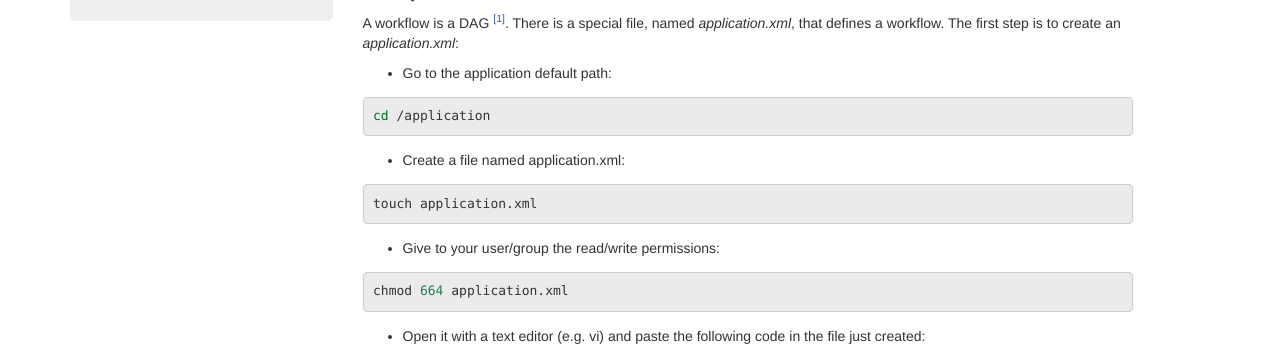
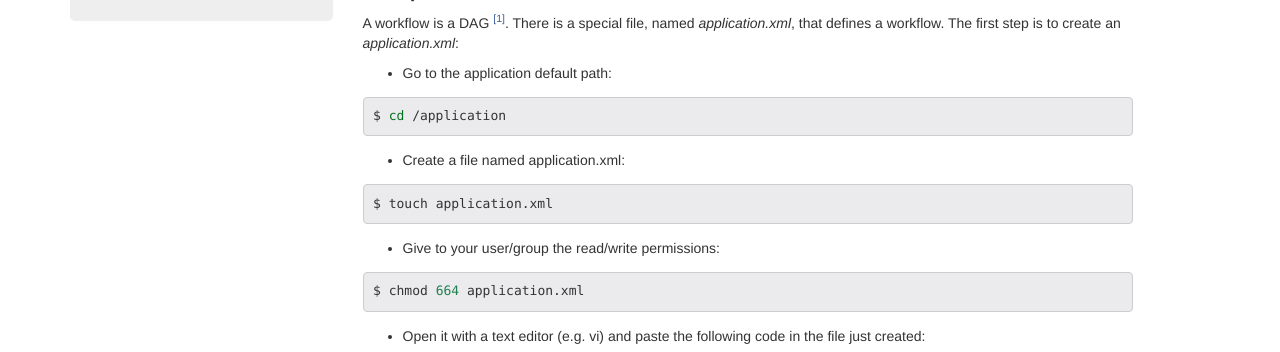
Before and after one commit to Terradue/doc-developer-sandbox, a Sphinx documentation site: the page built from source/developer/single_node.rst, in a window 1280 px wide, cut to the strip 457-809 px from the top of the page. Built offline with Sphinx 7.4.7, drawn with Linux system fonts in a browser that asks for light colours; pages that are not in the unit, such as notebooks, are missing from menus.

```diff
--- a/source/developer/single_node.rst
+++ b/source/developer/single_node.rst
@@ -22,19 +22,19 @@ A workflow is a DAG [#f1]_. There is a special file, named *application.xml*, th
 
 .. code-block:: bash
 
- cd /application
+ $ cd /application
 
 * Create a file named application.xml:
 
 .. code-block:: bash
 
- touch application.xml
+ $ touch application.xml
 
 * Give to your user/group the read/write permissions:
 
 .. code-block:: bash
 
- chmod 664 application.xml
+ $ chmod 664 application.xml
 
 * Open it with a text editor (e.g. vi) and paste the following code in the file just created:
 
```
